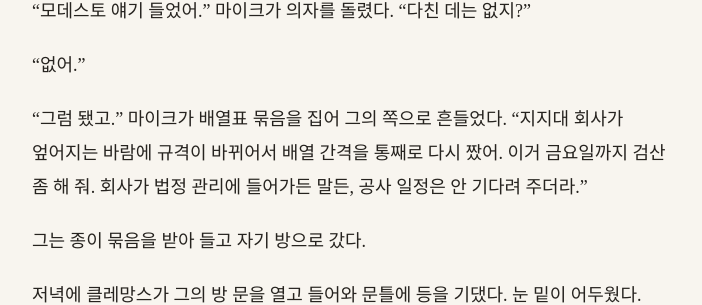
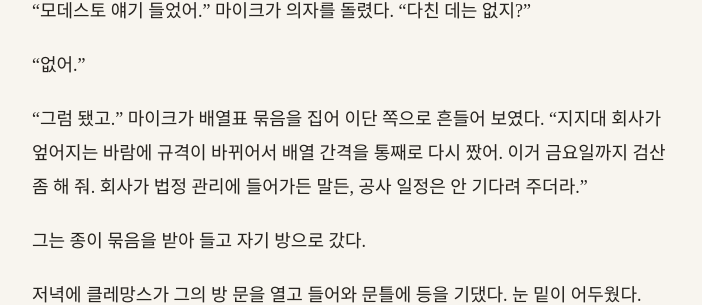
Before and after one commit to kangkkang/writer_s1_public, a Jekyll site: the page built from vol2/046.md, in a window 1280 px wide and 900 px high, scrolled down 10513 px. Shown: the part 151-456 px from the top of the window, without its empty margins (284-986 px from the left). Built offline with Jekyll 4.4.1, drawn with Linux system fonts in a browser that asks for light colours; our own code applies the rules of GitHub Pages for plain Markdown files.

Commit message:
Update from https://github.com/kangkkang/writer_s1/commit/f95f925f0d3a7bcc22657fed1d82cd688d83c236

```diff
--- a/vol2/046.md
+++ b/vol2/046.md
@@ -192,7 +192,7 @@
 
 "없어."
 
-"그럼 됐고." 마이크가 배열표 묶음을 집어 그의 쪽으로 흔들었다. "지지대 회사가 엎어지는 바람에 규격이 바뀌어서 배열 간격을 통째로 다시 짰어. 이거 금요일까지 검산 좀 해 줘. 회사가 법정 관리에 들어가든 말든, 공사 일정은 안 기다려 주더라."
+"그럼 됐고." 마이크가 배열표 묶음을 집어 이단 쪽으로 흔들어 보였다. "지지대 회사가 엎어지는 바람에 규격이 바뀌어서 배열 간격을 통째로 다시 짰어. 이거 금요일까지 검산 좀 해 줘. 회사가 법정 관리에 들어가든 말든, 공사 일정은 안 기다려 주더라."
 
 그는 종이 묶음을 받아 들고 자기 방으로 갔다.
 
```
